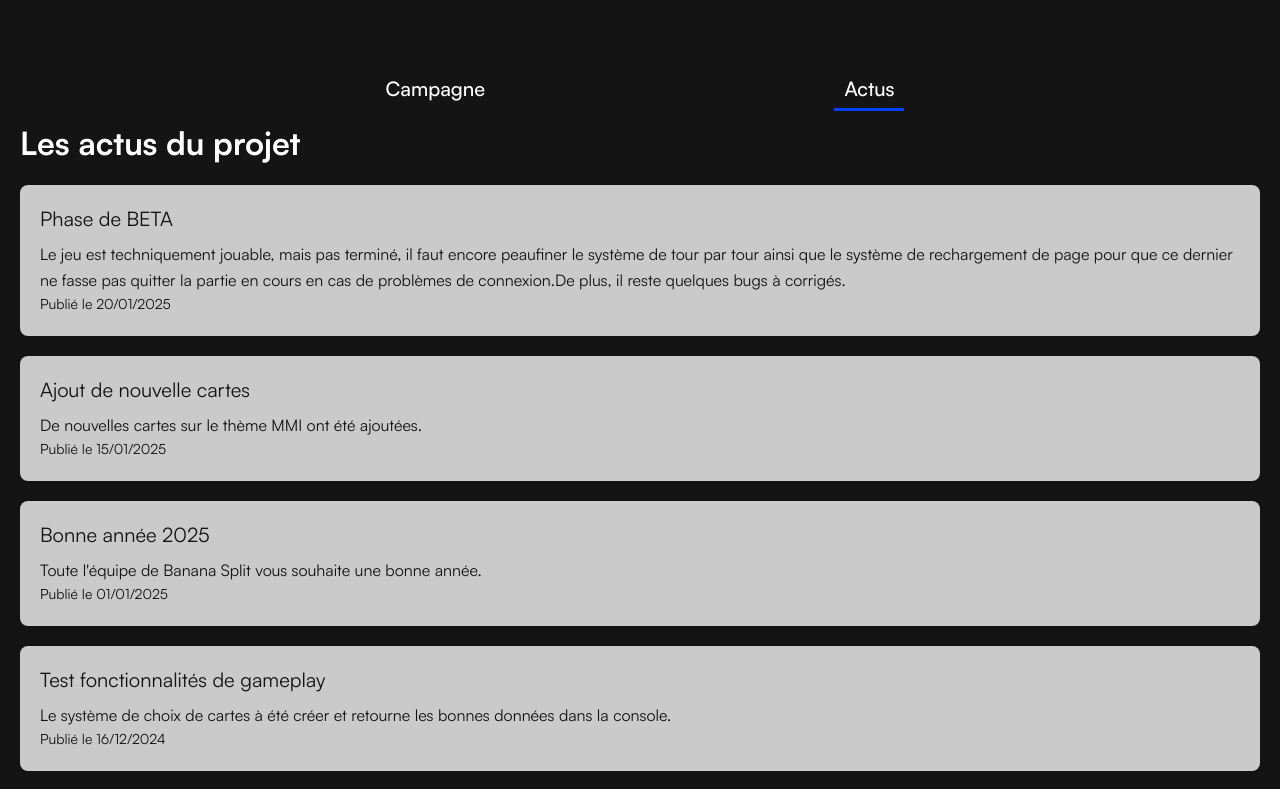
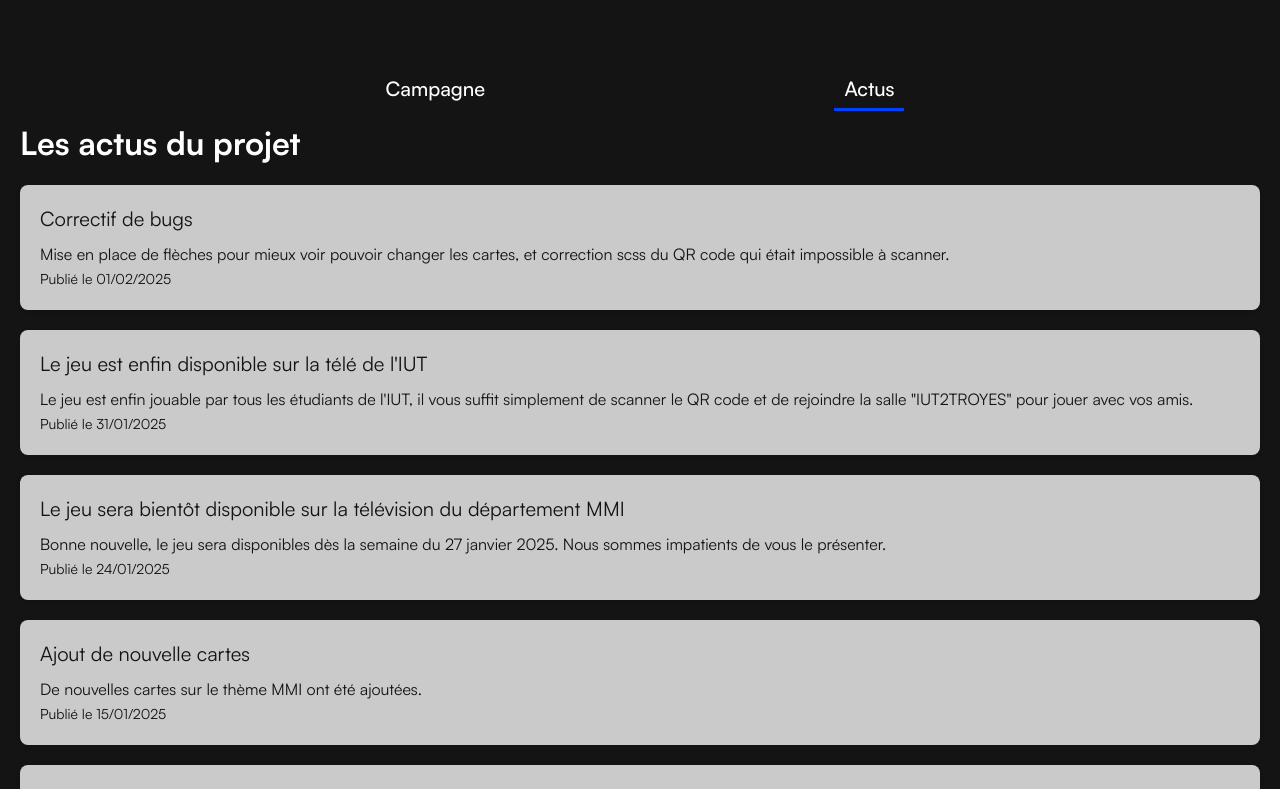
Before and after one commit to D3ller/NuxtBlancMangeCoco, a Vue app in the folder kickstarter/: page /actus in a window 1280 px wide. Shown: the part 1298-2087 px from the top of the page. Built offline with nearby package versions, Linux system fonts and the light colour scheme.

Commit message:
Kickstarter fini

```diff
--- a/kickstarter/src/components/avance.vue
+++ b/kickstarter/src/components/avance.vue
@@ -2,7 +2,7 @@
 import Progressbar  from "../components/item/progressbar.vue";
 import {ref} from 'vue'
 
-let progress = ref(80)
+let progress = ref(100)
 </script>
 
 <template>
--- a/kickstarter/src/views/ActusView.vue
+++ b/kickstarter/src/views/ActusView.vue
@@ -8,9 +8,19 @@
       <h2 class="title" id="description">Les actus du projet</h2>
       <div class="news-cards">
         <div class="news-card">
-          <h3>Phase de BETA</h3>
-          <p>Le jeu est techniquement jouable, mais pas terminé, il faut encore peaufiner le système de tour par tour ainsi que le système de rechargement de page pour que ce dernier ne fasse pas quitter la partie en cours en cas de problèmes de connexion.De plus, il reste quelques bugs à corrigés.</p>
-          <p class="date">Publié le 20/01/2025</p>
+          <h3>Correctif de bugs</h3>
+          <p>Mise en place de flèches pour mieux voir pouvoir changer les cartes, et correction scss du QR code qui était impossible à scanner. </p>
+          <p class="date">Publié le 01/02/2025</p>
+        </div>
+        <div class="news-card">
+          <h3>Le jeu est enfin disponible sur la télé de l'IUT</h3>
+          <p>Le jeu est enfin jouable par tous les étudiants de l'IUT, il vous suffit simplement de scanner le QR code et de rejoindre la salle "IUT2TROYES" pour jouer avec vos amis. </p>
+          <p class="date">Publié le 31/01/2025</p>
+        </div>
+        <div class="news-card">
+          <h3>Le jeu sera bientôt disponible sur la télévision du département MMI</h3>
+          <p>Bonne nouvelle, le jeu sera disponibles dès la semaine du 27 janvier 2025. Nous sommes impatients de vous le présenter. </p>
+          <p class="date">Publié le 24/01/2025</p>
         </div>
         <div class="news-card">
           <h3>Ajout de nouvelle cartes</h3>
```
